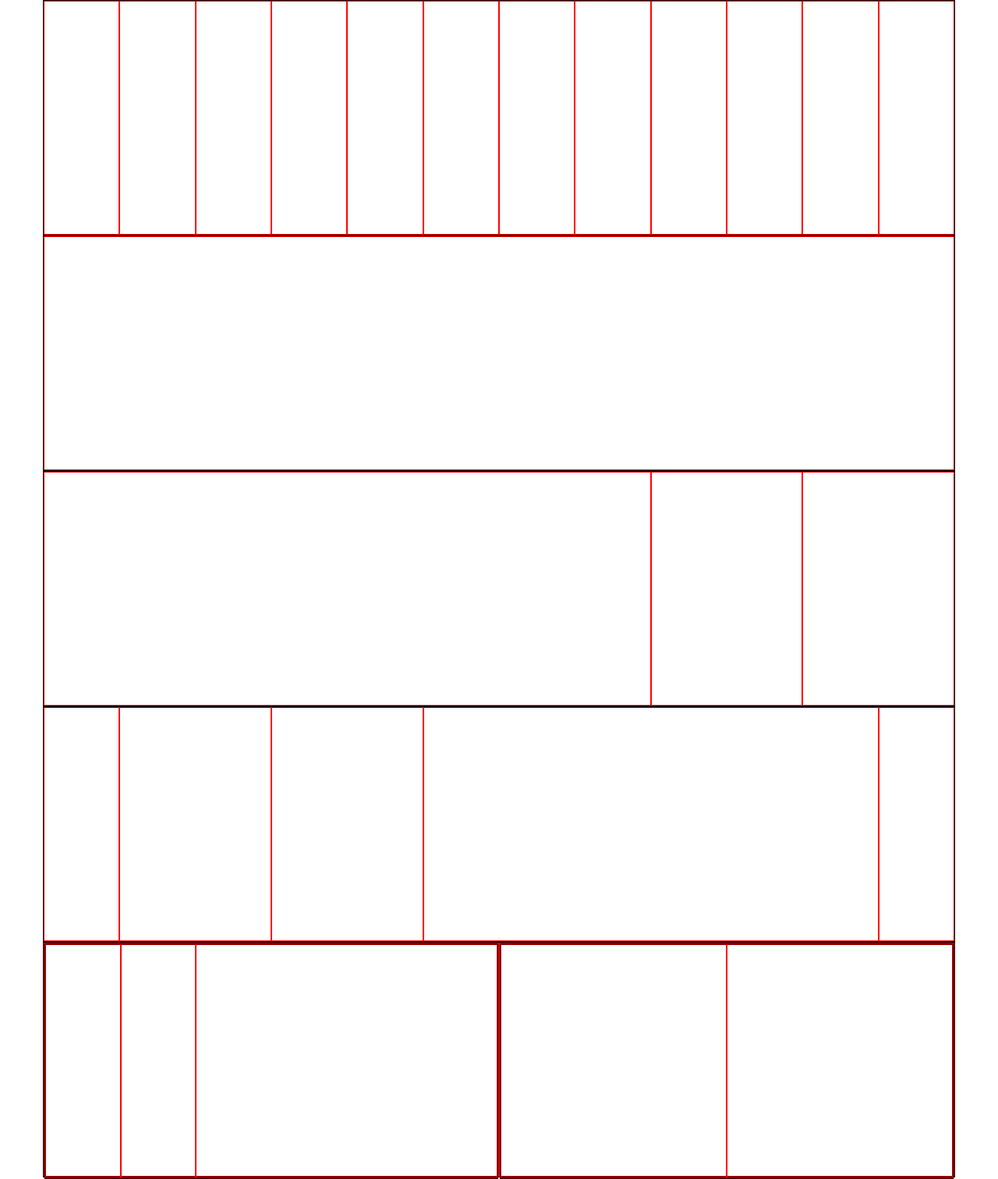
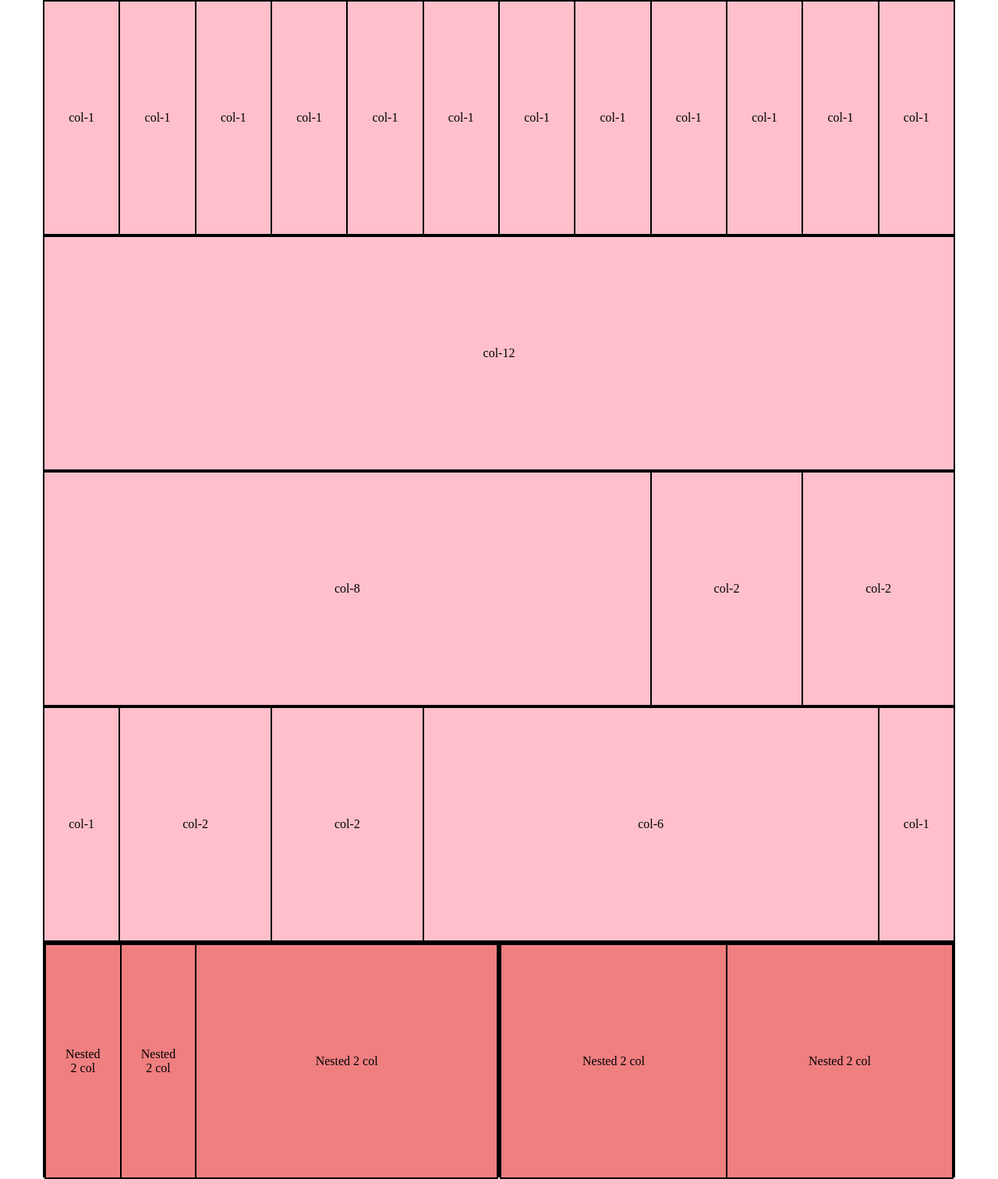
Before and after one commit to guyrogereboulet/html-css-12bool, a plain HTML site: page index.html in a window 1280 px wide. Shown: the whole page at 78% size. Drawn offline with Linux system fonts and the light colour scheme.

```diff
--- a/css/12bool.css
+++ b/css/12bool.css
@@ -6,7 +6,7 @@
 }
 
 .debug .container [class*="col-"] {
-  border: 1px solid red;
+  border: 1px solid black;
   height: 300px;
   float: left;
 }
@@ -30,11 +30,6 @@
   display: table;
   clear: both;
 }
-
-/* [class*="col-"] {
-float: left;
-} */
-
 
 .col-1 {
   width:calc((100% / 12) * 1);
--- a/css/style.css
+++ b/css/style.css
@@ -0,0 +1,19 @@
+[class*="col-"]{
+  position: relative;
+}
+
+.testo {
+  text-align: center;
+  position: absolute;
+  top: 50%;
+  left: 50%;
+  transform: translate(-50%, -50%);
+}
+
+.rosa {
+  background-color: #FFC0CB;
+}
+
+.col-6 .container.rosa-scuro{
+  background-color: #F07F80;
+}
--- a/index.html
+++ b/index.html
@@ -7,47 +7,47 @@
     <title>12bool</title>
   </head>
   <body class="debug">
-    <div class="container">
-      <div class="col-1"></div>
-      <div class="col-1"></div>
-      <div class="col-1"></div>
-      <div class="col-1"></div>
-      <div class="col-1"></div>
-      <div class="col-1"></div>
-      <div class="col-1"></div>
-      <div class="col-1"></div>
-      <div class="col-1"></div>
-      <div class="col-1"></div>
-      <div class="col-1"></div>
-      <div class="col-1"></div>
+    <div class="container rosa">
+      <div class="col-1"><p class="testo">col-1</p></div>
+      <div class="col-1"><p class="testo">col-1</p></div>
+      <div class="col-1"><p class="testo">col-1</p></div>
+      <div class="col-1"><p class="testo">col-1</p></div>
+      <div class="col-1"><p class="testo">col-1</p></div>
+      <div class="col-1"><p class="testo">col-1</p></div>
+      <div class="col-1"><p class="testo">col-1</p></div>
+      <div class="col-1"><p class="testo">col-1</p></div>
+      <div class="col-1"><p class="testo">col-1</p></div>
+      <div class="col-1"><p class="testo">col-1</p></div>
+      <div class="col-1"><p class="testo">col-1</p></div>
+      <div class="col-1"><p class="testo">col-1</p></div>
     </div>
-    <div class="container">
-      <div class="col-12"></div>
+    <div class="container rosa">
+      <div class="col-12"><p class="testo">col-12</p></div>
     </div>
-    <div class="container">
-      <div class="col-8"></div>
-      <div class="col-2"></div>
-      <div class="col-2"></div>
+    <div class="container rosa">
+      <div class="col-8"><p class="testo">col-8</p></div>
+      <div class="col-2"><p class="testo">col-2</p></div>
+      <div class="col-2"><p class="testo">col-2</p></div>
     </div>
-    <div class="container">
-      <div class="col-1"></div>
-      <div class="col-2"></div>
-      <div class="col-2"></div>
-      <div class="col-6"></div>
-      <div class="col-1"></div>
+    <div class="container rosa">
+      <div class="col-1"><p class="testo">col-1</p></div>
+      <div class="col-2"><p class="testo">col-2</p></div>
+      <div class="col-2"><p class="testo">col-2</p></div>
+      <div class="col-6"><p class="testo">col-6</p></div>
+      <div class="col-1"><p class="testo">col-1</p></div>
     </div>
-    <div class="container">
+    <div class="container rosa">
       <div class="col-6">
-        <div class="container">
-          <div class="col-2"></div>
-          <div class="col-2"></div>
-          <div class="col-8"></div>
+        <div class="container rosa-scuro">
+          <div class="col-2"><p class="testo">Nested 2 col</p></div>
+          <div class="col-2"><p class="testo">Nested 2 col</p></div>
+          <div class="col-8"><p class="testo">Nested 2 col</p></div>
         </div>
       </div>
       <div class="col-6">
-        <div class="container">
-          <div class="col-6"></div>
-          <div class="col-6"></div>
+        <div class="container rosa-scuro">
+          <div class="col-6"><p class="testo">Nested 2 col</p></div>
+          <div class="col-6"><p class="testo">Nested 2 col</p></div>
         </div>
       </div>
     </div>
```
